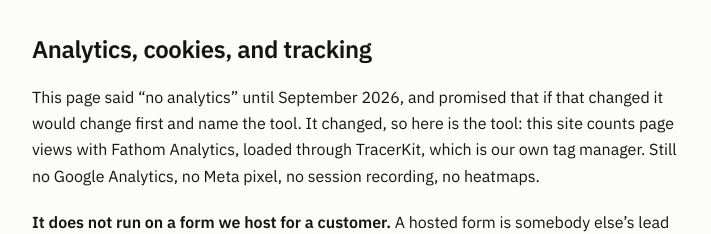
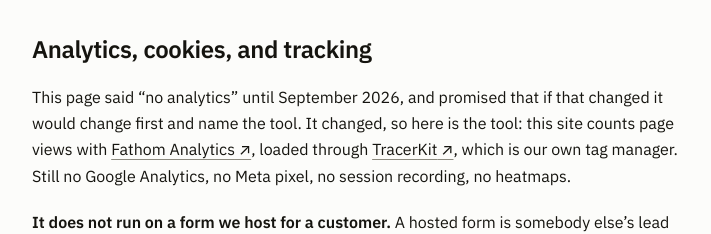
Before and after one commit to coreyhaines31/endpointforms, a Next.js app: page /privacy in a window 1280 px wide. Shown: the part 1180-1414 px from the top of the page, without its empty margins (32-743 px from the left). Built offline with nearby package versions, Linux system fonts and the light colour scheme; no server answers.

Commit message:
Style the privacy page's outbound links as links
The Fathom and TracerKit links rendered as plain body text with no
underline or new-tab cue. They now use TextLink like every other link
in prose.

```diff
--- a/src/app/(site)/privacy/page.tsx
+++ b/src/app/(site)/privacy/page.tsx
@@ -79,8 +79,12 @@ export default function PrivacyPage() {
             This page said “no analytics” until September 2026, and promised that if that
             changed it would change first and name the tool. It changed, so here is the tool:
             this site counts page views with{" "}
-            <a href="https://usefathom.com" rel="noreferrer">Fathom Analytics</a>, loaded
-            through <a href="https://tracerkit.com" rel="noreferrer">TracerKit</a>, which is
+            <TextLink href="https://usefathom.com" external>
+              Fathom Analytics
+            </TextLink>, loaded
+            through <TextLink href="https://tracerkit.com" external>
+              TracerKit
+            </TextLink>, which is
             our own tag manager. Still no Google Analytics, no Meta pixel, no session
             recording, no heatmaps.
           </p>
```
